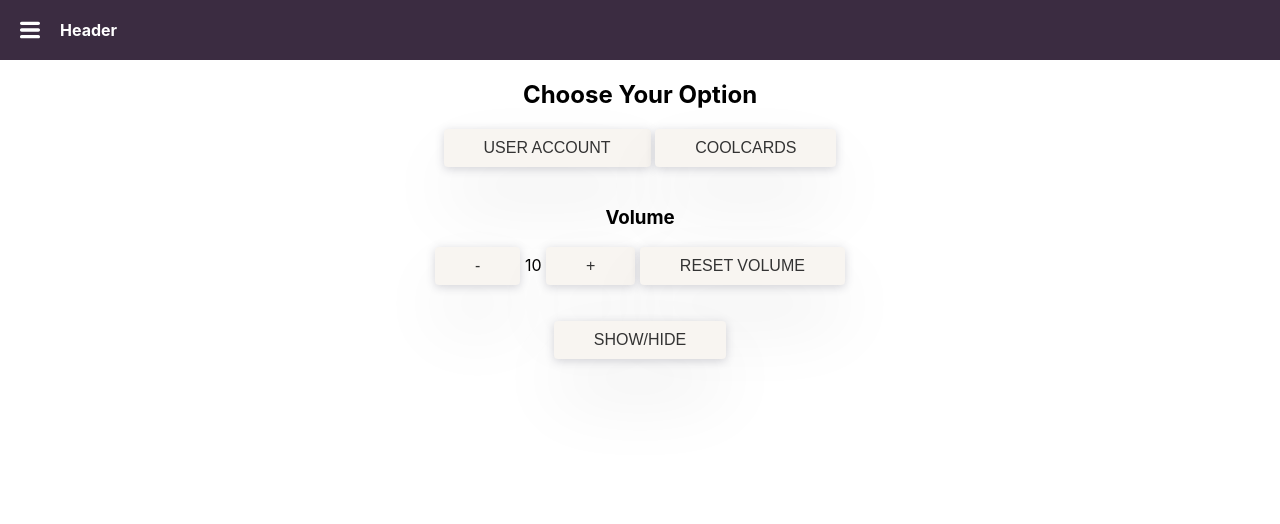
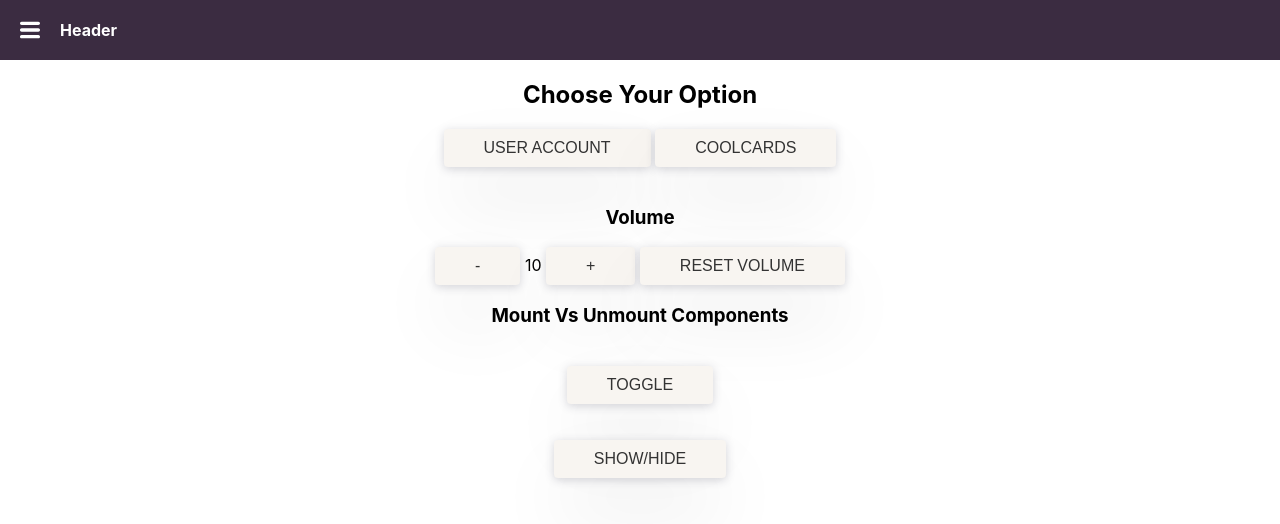
Before and after one commit to francispham/advance-react, a React (Create React App) app: page / in a window 1280 px wide. Shown: the top 524 px of the page. Built offline with nearby package versions, Linux system fonts and the light colour scheme.

Commit message:
Introduced useMount Custom Hook

```diff
--- a/src/App.js
+++ b/src/App.js
@@ -3,6 +3,7 @@ import { BrowserRouter as Router, Route, Switch, Link } from "react-router-dom";
 
 import './App.css';
 
+import Mount from './components/Utilities/Mount';
 import Inc from './components/Inc';
 import Menu from './components/Menu';
 import UserComponent from './components/User';
@@ -32,6 +33,9 @@ function App() {
         <section>
           <Inc />
         </section>
+        <section>
+          <Mount />
+        </section>
 
         <Switch>
           <Route exact path="/" />
@@ -57,6 +61,6 @@ function App() {
       </div>
     </Router>
   );
-}
+};
 
 export default App;
--- /dev/null
+++ b/src/Components/Utilities/Mount.js
@@ -0,0 +1,31 @@
+import React from 'react';
+
+import { useMount, useUnmount } from '../../hooks/useMount';
+import { useToggle } from '../../hooks/useToggle';
+
+import { Button } from 'Elements';
+
+const Mount = () => {
+  const { isToggled, toggle } = useToggle();
+  return (
+    <div>
+      <h3>Mount Vs Unmount Components</h3>
+      {isToggled && <UnMount />} <br />
+      <Button onClick={toggle}>Toggle</Button>
+    </div>
+  );
+};
+
+export const UnMount = () => {
+  useMount(() => {
+    console.log('I Mounted!');
+  });
+
+  useUnmount(() => {
+    console.log('I Unmounted!');
+  });
+
+  return <div>Unmount This!!!</div>
+};
+
+export default Mount;
--- /dev/null
+++ b/src/hooks/useMount.js
@@ -0,0 +1,18 @@
+// Utility Hook: Using this hook for converting Class-based components to
+// Functional components before considering re-write everything using useEffect()
+import { useEffect } from 'react';
+
+export const useMount = func => {
+  useEffect(() => {
+    func();
+    // eslint-disable-next-line
+  }, [])
+};
+
+export const useUnmount = func => {
+  useEffect(() => {
+    return () => {
+      func();
+    };
+  });
+};
```
